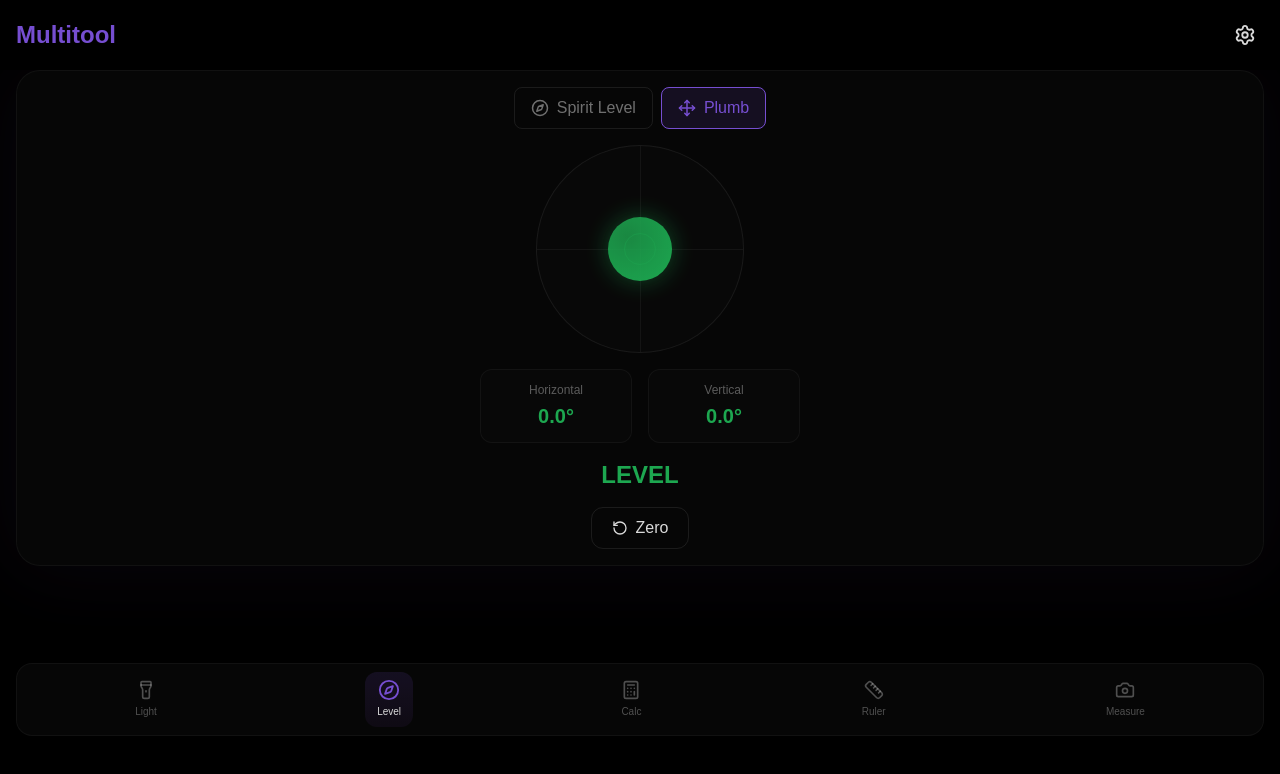
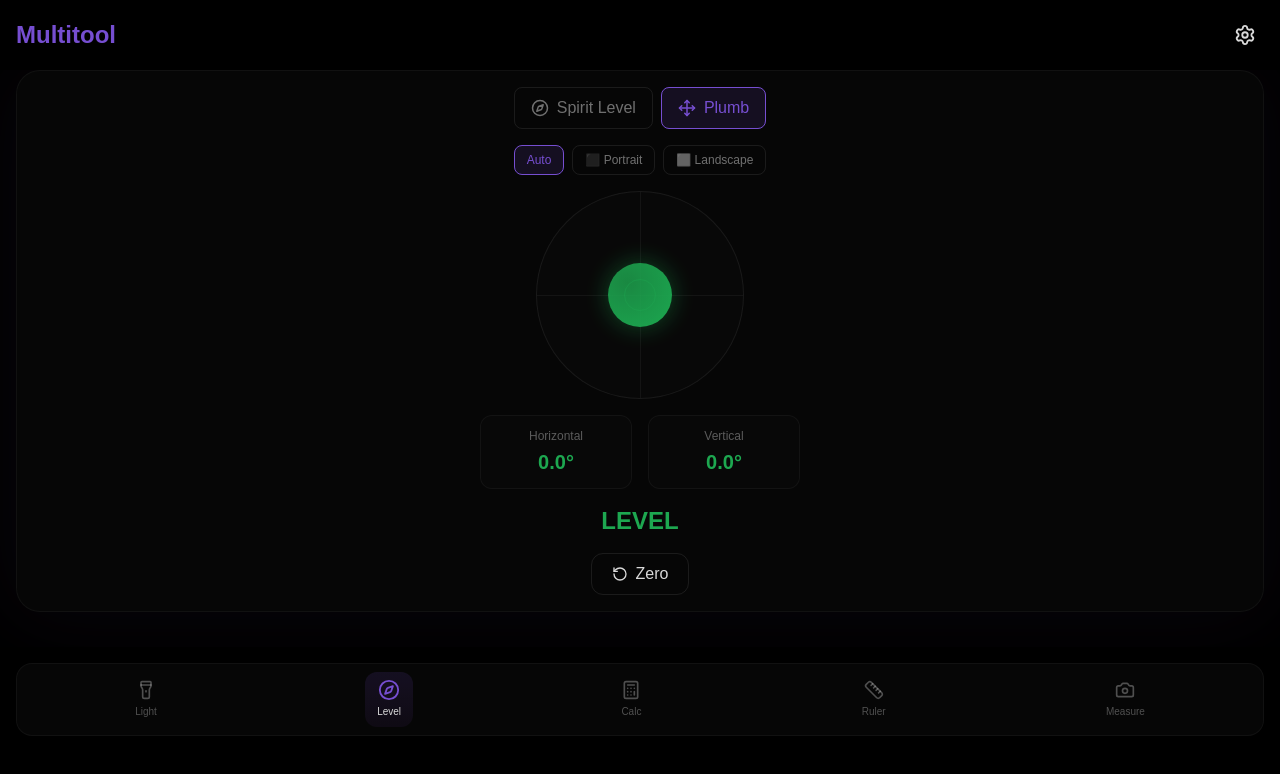
Before and after one commit to benjaminjob1/multitool-site, a Next.js app: page / in a window 1280 px wide. Both pictures are taken after a click on the button "Enable Motion Sensors". Shown: the top 774 px of the page. Built offline with nearby package versions, Linux system fonts and the light colour scheme.

Commit message:
Add orientation toggle back

```diff
--- a/src/app/page.tsx
+++ b/src/app/page.tsx
@@ -184,6 +184,13 @@ function LevelAngleTool({s}: {s: ToolSettings}) {
         </button>
       </div>
 
+      {/* Orientation toggle */}
+      <div className="flex gap-2 mb-4">
+        <button onClick={() => setOrient("auto")} className="flex items-center gap-1 px-3 py-1.5 rounded-lg border text-xs" style={orient === "auto" ? {backgroundColor:`${s.accent}22`,borderColor:s.accent,color:s.accent} : {borderColor:"rgba(255,255,255,0.1)",color:"rgba(255,255,255,0.5)"}}>Auto</button>
+        <button onClick={() => setOrient("portrait")} className="flex items-center gap-1 px-3 py-1.5 rounded-lg border text-xs" style={orient === "portrait" ? {backgroundColor:`${s.accent}22`,borderColor:s.accent,color:s.accent} : {borderColor:"rgba(255,255,255,0.1)",color:"rgba(255,255,255,0.5)"}}>⬛ Portrait</button>
+        <button onClick={() => setOrient("landscape")} className="flex items-center gap-1 px-3 py-1.5 rounded-lg border text-xs" style={orient === "landscape" ? {backgroundColor:`${s.accent}22`,borderColor:s.accent,color:s.accent} : {borderColor:"rgba(255,255,255,0.1)",color:"rgba(255,255,255,0.5)"}}>⬜ Landscape</button>
+      </div>
+
       {mode === "level" ? (
         /* Spirit Level UI */
         <div className="flex flex-col items-center gap-4 w-full">
```
